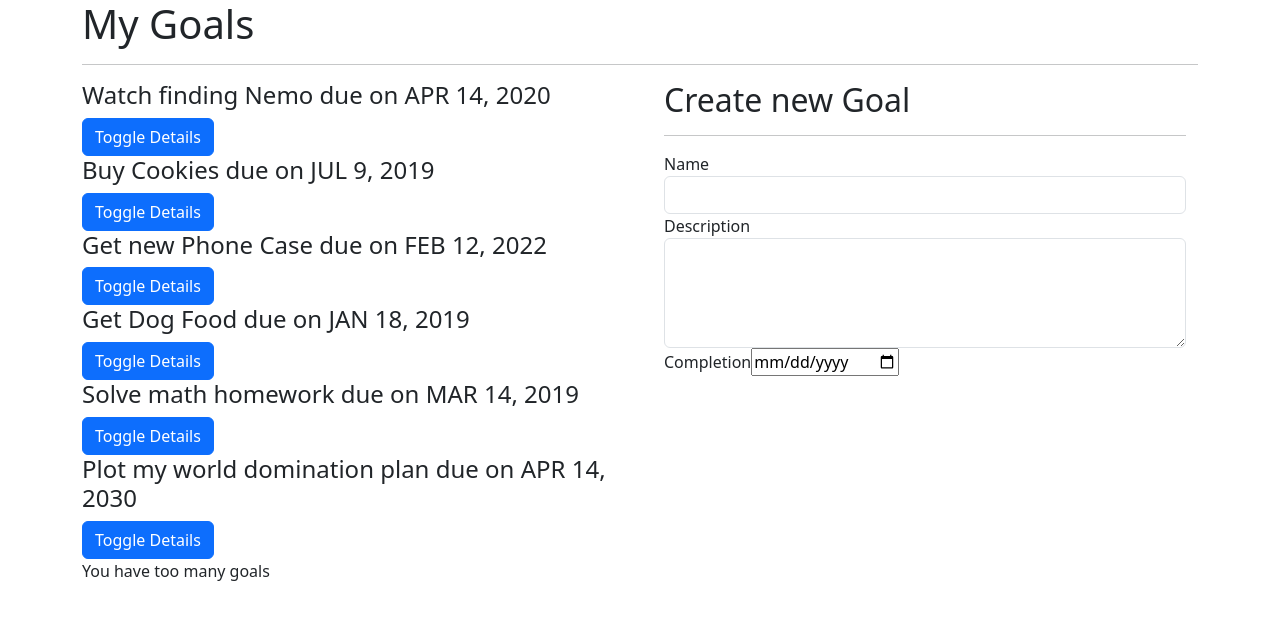
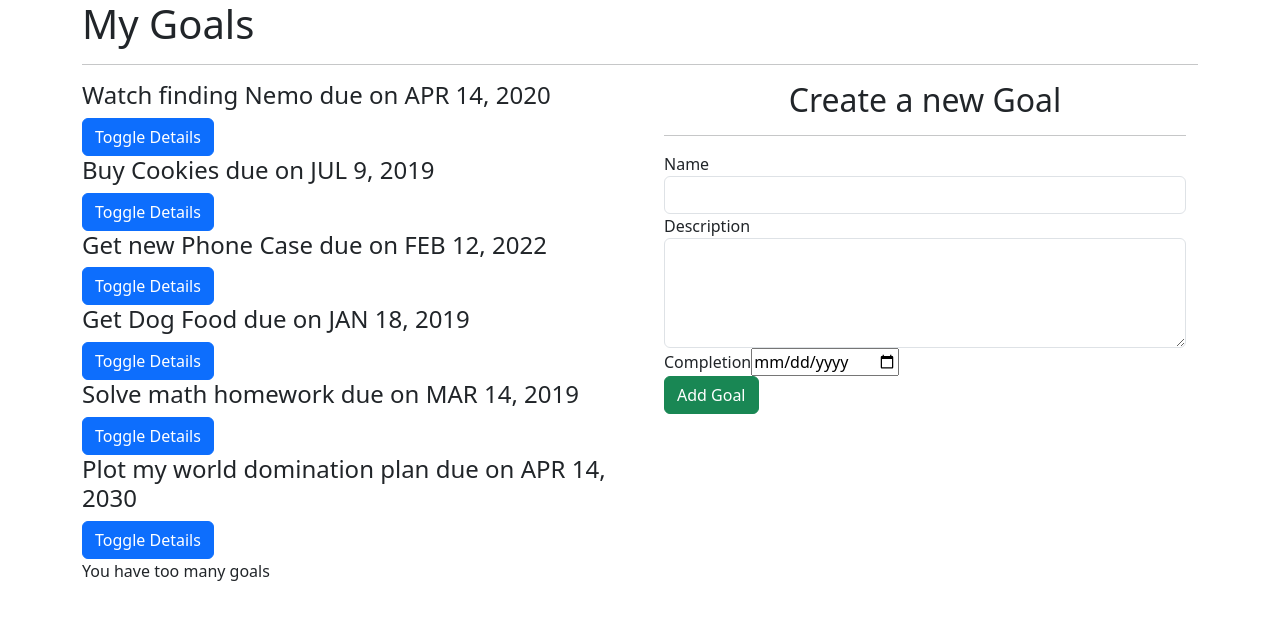
Before and after one commit to CosBett/Goals-webpage, an Angular app: page / in a window 1280 px wide. Shown: the top 620 px of the page. Built offline with nearby package versions, Linux system fonts and the light colour scheme.

Commit message:
create form submit function

```diff
--- a/src/app/goal-form/goal-form.component.html
+++ b/src/app/goal-form/goal-form.component.html
@@ -1,21 +1,30 @@
 <div class="container-fluid">
-  <h2 class="tect-center">Create new Goal</h2>
+  <h2 class="text-center">Create a new Goal</h2>
   <hr>
-  <form action="">
+  <form #goalForm='ngForm'>
     <div class="form-group">
+
       <label for="name">Name</label>
-      <input type="text" required class="form-control" id="name">
-
+      <input type="text" class="form-control" id="name" [(ngModel)]="newGoal.name" name="name" #name='ngModel' required>
+      <div [hidden]="name.valid || name.pristine" class="alert alert-danger">
+        <p>Name is required</p>
+      </div>
     </div>
     <div class="form-group">
       <label for="description">Description</label>
-      <textarea class="form-control" id="description" rows="4" required>
+      <textarea class="form-control" id="description" rows="4" [(ngModel)]='newGoal.description' name="description" #description='ngModel' required>
       </textarea>
+      <div [hidden]="description.valid || description.pristine" class="alert alert-danger">
+        <p>Description is required</p>
+      </div>
     </div>
     <div class="form-group">
       <label for="complete">Completion</label>
-      <input type="date" required id="complete" required>
-
+      <input type='date' id="complete" [(ngModel)]="newGoal.completeDate" name="completeDate" #completeDate="ngModel" required>
+      <div [hidden]="completeDate.valid || completeDate.pristine" class="alert alert-danger">
+        <p>Date is required</p>
+      </div>
     </div>
+    <button type="submit" class="btn btn-success">Add Goal</button>
   </form>
 </div>
--- a/src/app/goal-form/goal-form.component.ts
+++ b/src/app/goal-form/goal-form.component.ts
@@ -1,4 +1,5 @@
-import { Component, OnInit } from '@angular/core';
+import { Component, OnInit, Output, EventEmitter } from '@angular/core';
+import { Goal } from '../goal';
 
 @Component({
   selector: 'app-goal-form',
@@ -6,7 +7,12 @@
   styleUrls: ['./goal-form.component.css']
 })
 export class GoalFormComponent implements OnInit {
-
+  newGoal = new Goal(0, "", "", new Date()
+  );
+  @Output() addGoal = new EventEmitter<Goal>();
+  submitGoal() {
+    this.addGoal.emit(this.newGoal);
+  }
   constructor() { }
 
   ngOnInit(): void {
--- a/src/app/goal/goal.component.html
+++ b/src/app/goal/goal.component.html
@@ -16,7 +16,7 @@
       </div>
     </div>
     <div class="col-md-6">
-      <app-goal-form></app-goal-form>
+      <app-goal-form (addGoal)='addNewGoal($event)'></app-goal-form>
     </div>
   </div>
 
```
